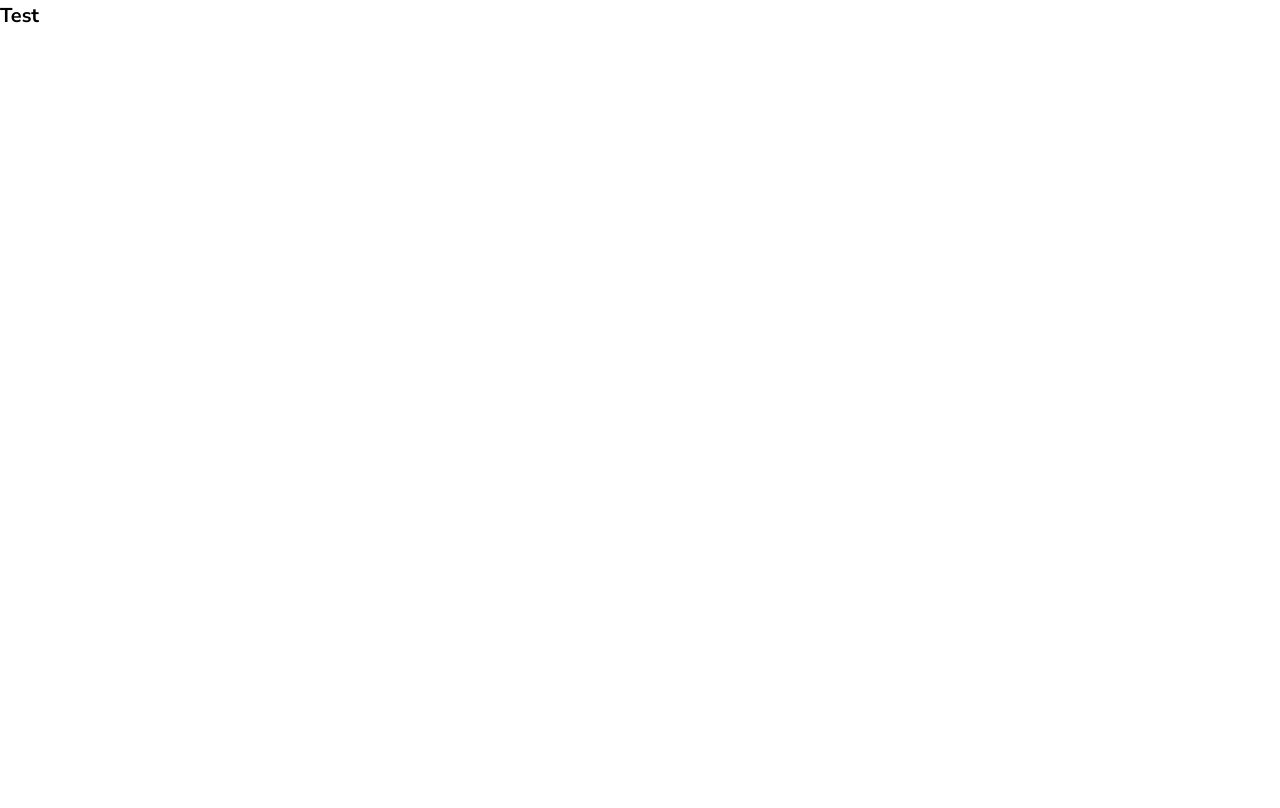
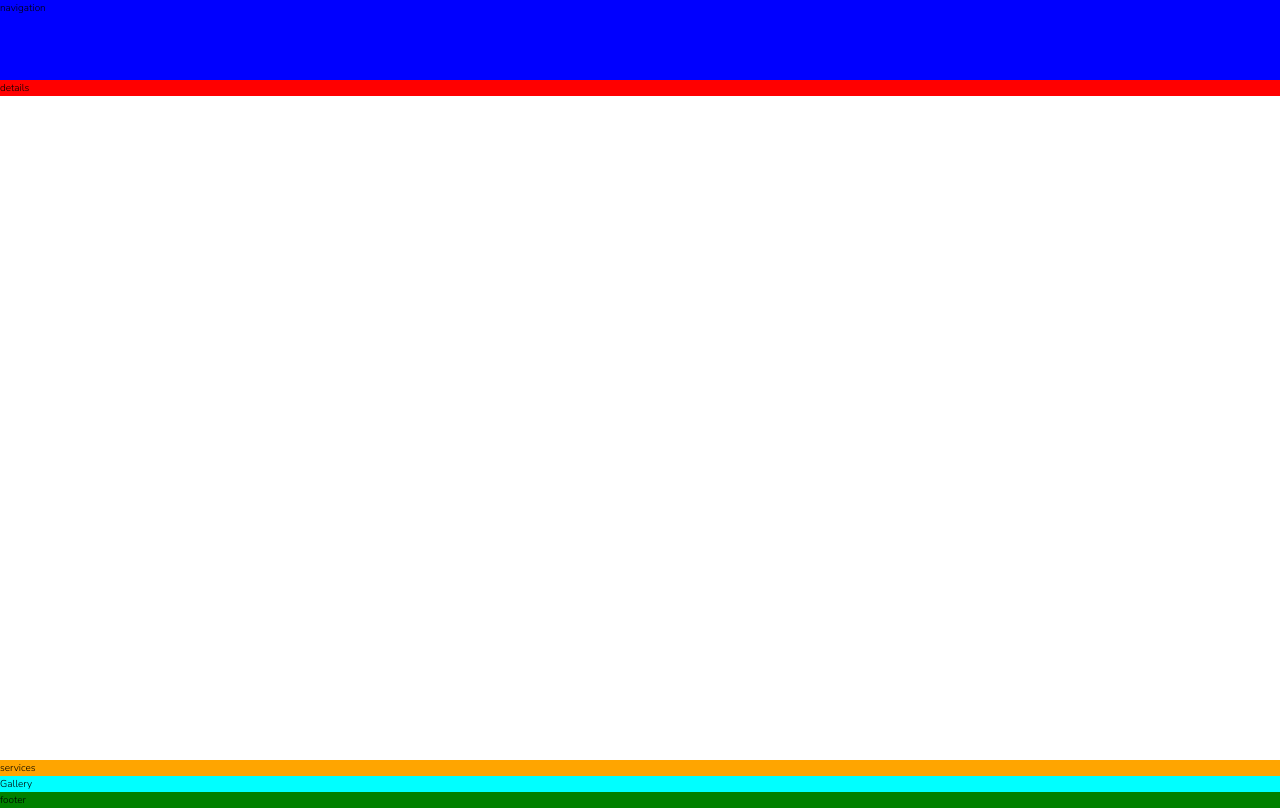
Before and after one commit to Unknown-0perator/Websites, a plain HTML site: page Construction Company 2/index.html in a window 1280 px wide. Drawn offline with Linux system fonts and the light colour scheme.

Commit message:
intial Layout overflow

```diff
--- a/Construction Company 2/index.html
+++ b/Construction Company 2/index.html
@@ -11,7 +11,26 @@
 </head>
 
 <body>
-    <h1>Test</h1>
+    <div class="container">
+        <nav class="navigation">
+            navigation
+        </nav>
+        <header class="header">
+
+            <div class="header__detail">
+                details
+            </div>
+        </header>
+        <section class="services">
+            services
+        </section>
+        <section class="gallery">
+            Gallery
+        </section>
+        <footer class="footer">
+            footer
+        </footer>
+    </div>
 </body>
 
 </html>
--- a/Construction Company 2/sass/_base.scss
+++ b/Construction Company 2/sass/_base.scss
@@ -22,3 +22,9 @@ body{
     font-weight: 300;
     line-height: 1.6;
 }
+
+
+.container{
+    display: grid;
+    grid-template-rows: 8rem 85vh repeat(3, min-content);
+}
--- /dev/null
+++ b/Construction Company 2/sass/_footer.scss
@@ -0,0 +1,3 @@
+.footer{
+    background-color: green;
+}
--- /dev/null
+++ b/Construction Company 2/sass/_gallery.scss
@@ -0,0 +1,3 @@
+.gallery{
+    background-color: aqua;
+}
--- /dev/null
+++ b/Construction Company 2/sass/_header.scss
@@ -0,0 +1,8 @@
+.header{
+
+
+    &__detail{
+
+        background-color: red;
+    }
+}
--- /dev/null
+++ b/Construction Company 2/sass/_navigation.scss
@@ -0,0 +1,4 @@
+.navigation{
+    background-color: blue;
+
+}
--- /dev/null
+++ b/Construction Company 2/sass/_services.scss
@@ -0,0 +1,3 @@
+.services{
+    background-color: orange;
+}
--- a/Construction Company 2/sass/main.scss
+++ b/Construction Company 2/sass/main.scss
@@ -1 +1,6 @@
 @import "base";
+@import "navigation";
+@import "header";
+@import "gallery";
+@import "services";
+@import "footer";
```
Also changed, not shown: Construction Company 2/css/style.css.
